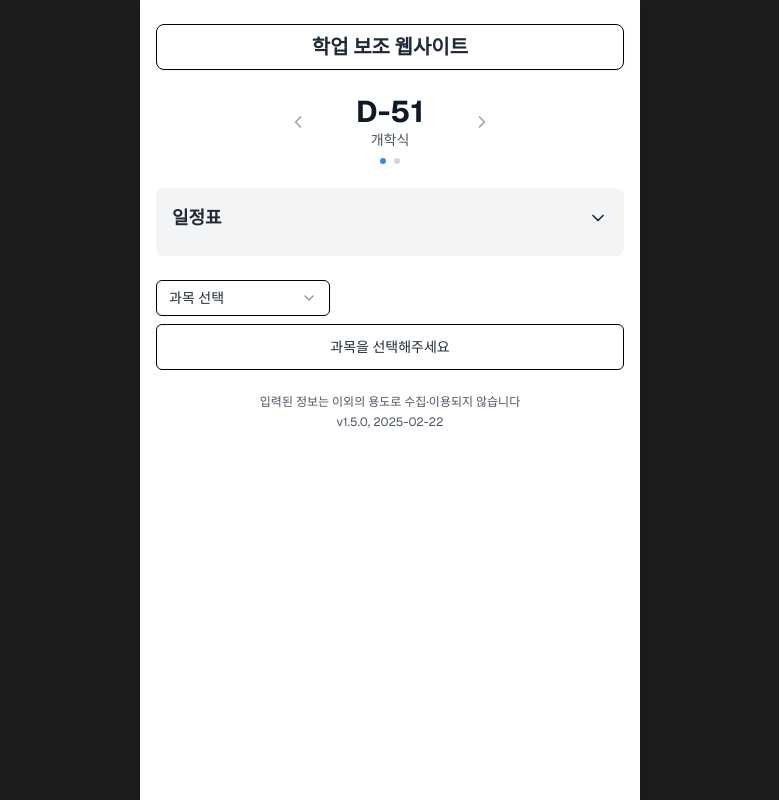
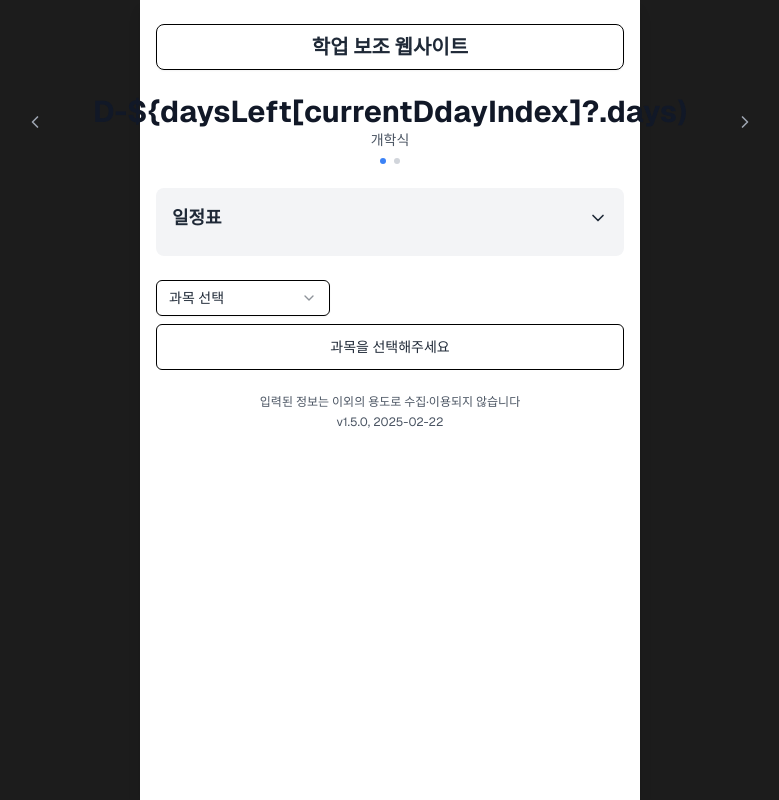
Before and after one commit to Daekyo48/academic-support-website, a Next.js app: page / in a window 1280 px wide. Shown: the whole page, without its empty margins (250-1029 px from the left). Built offline with nearby package versions, Linux system fonts and the light colour scheme.

Commit message:
Update D-Day minor detail

```diff
--- a/components/web-page.tsx
+++ b/components/web-page.tsx
@@ -221,7 +221,7 @@ export default function WebPage() {
         const daysLeft = Math.ceil(timeDiff / (1000 * 3600 * 24))
         return { days: daysLeft, label }
       })
-      .filter(({ days }) => days > 0)
+      .filter(({ days }) => days >= 0)
   }, [])
 
   useEffect(() => {
@@ -520,9 +520,7 @@ export default function WebPage() {
                 </button>
                 <div>
                   <div className="text-3xl font-bold text-primary">
-                    {typeof daysLeft[currentDdayIndex]?.days === "number"
-                      ? `D-${daysLeft[currentDdayIndex]?.days}`
-                      : "D-Day"}
+                    {daysLeft[currentDdayIndex]?.days === 0 ? "D-Day" : 'D-${daysLeft[currentDdayIndex]?.days)'}
                   </div>
                   <div className="text-sm text-gray-600">{daysLeft[currentDdayIndex]?.label}</div>
                 </div>
--- a/package.json
+++ b/package.json
@@ -1,7 +1,7 @@
 {
   "homepage": "https://Daekyo48.github.io/academic-support-website",
   "name": "academic-support",
-  "version": "1.5.0",
+  "version": "1.5.1",
   "private": true,
   "scripts": {
     "predeploy": "npm run build",
```
Also changed, not shown: 1 other file (tests, documents, lock files or other folders).
